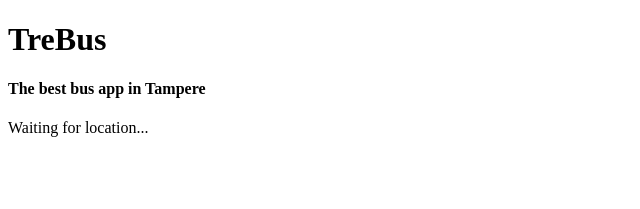
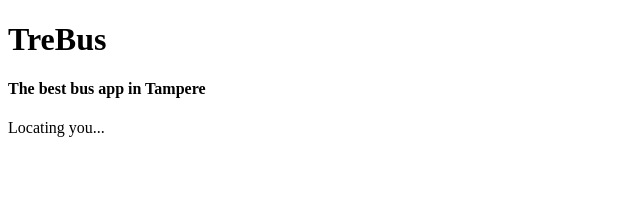
Before and after one commit to anttispitkanen/trebus, a React (Create React App) app in the folder client/: page / in a window 1280 px wide. Shown: the top 209 px of the page, without its empty margins (0-640 px from the left). Built offline with nearby package versions, Linux system fonts and the light colour scheme; no server answers.

Commit message:
now manual locating works, not tested in production yet

```diff
--- a/client/src/views/MyLocation.jsx
+++ b/client/src/views/MyLocation.jsx
@@ -15,6 +15,12 @@
 
     locateMe() {
         if (navigator.geolocation) {
+
+            this.setState({
+                latitude: null,
+                longitude: null,
+                startingAddress: null
+            })
 
             navigator.geolocation.getCurrentPosition(pos => {
                 if (!pos) {
@@ -72,7 +78,7 @@
 
         if (this.state.latitude === null || this.state.longitude === null) {
             //console.log('no coordinates yet');
-            return <div>Waiting for location...</div>
+            return <div>Locating you...</div>
         }
 
         if (this.state.startingAddress === null) {
```
Also changed, not shown: client/src/Helpers.js (+0 -9 lines).
